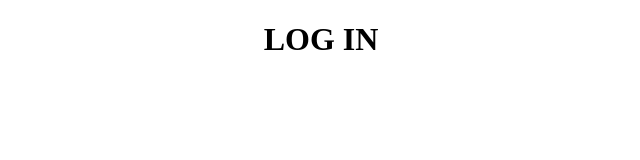
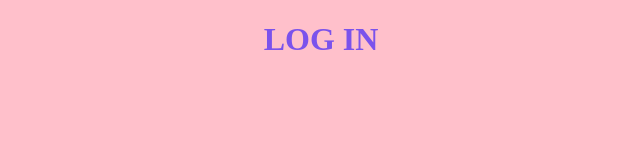
Before and after one commit to pic4fr3sa/pic4fr3sa.Github.io, a website: page index.html in a window 1280 px wide. Shown: the whole page, without its empty margins (319-959 px from the left). Drawn offline with Linux system fonts and the light colour scheme.

Commit message:
Update index.html

```diff
--- a/index.html
+++ b/index.html
@@ -8,9 +8,18 @@
     <meta name="google-signin-scope" content="profile email">
     <meta name="google-signin-client_id" content="725414634187-l31enldudnpln0n8n1f28h9vivfrndor.apps.googleusercontent.com">
     <script src="https://apis.google.com/js/platform.js" async defer></script>
+    <style>
+      body {
+        background-color: pink;
+      }
+      h1 {
+        color: rgb(123, 82, 236);
+        text-align: center;
+      }
+    </style>
 </head>
 <body>
-    <h1><center>LOG IN</center></h1>
+    <h1>LOG IN</h1>
     <br>
     <div class="g-signin2" data-onsuccess="onSignIn" data-theme="dark"></div>
 
```
